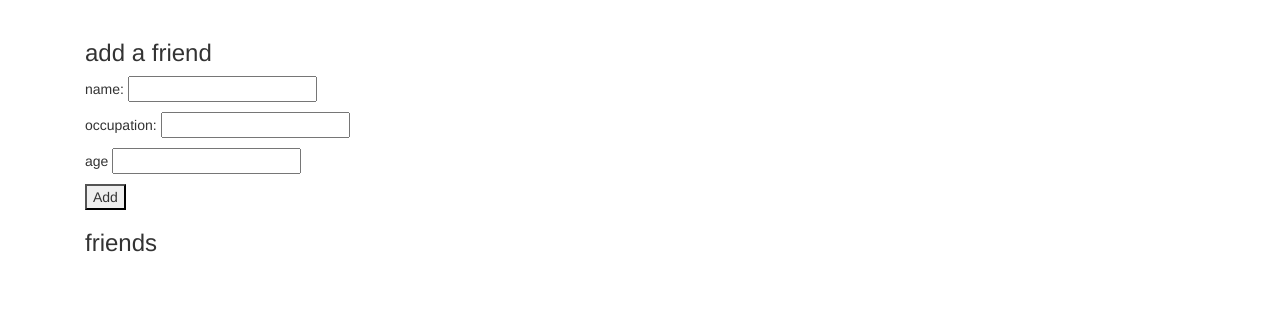
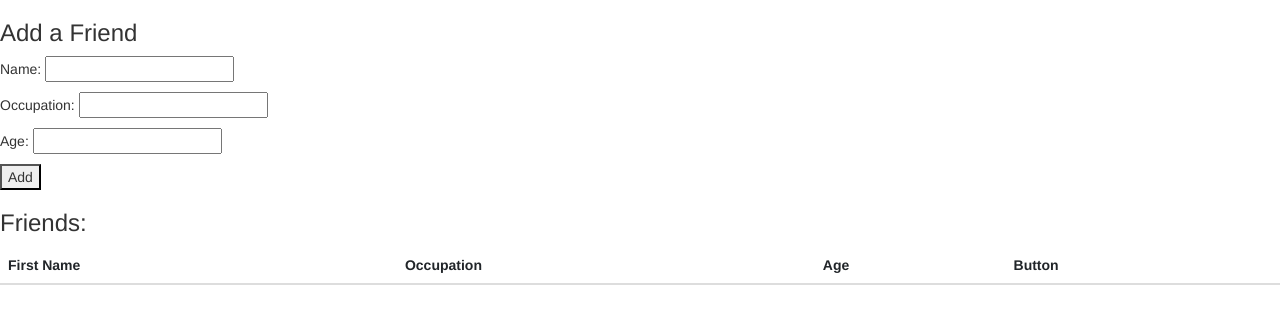
Before and after one commit to linzxe/friendlist, a website: page index.html in a window 1280 px wide. Drawn offline with nearby package versions, Linux system fonts and the light colour scheme.

Commit message:
first commit

```diff
--- a/index.html
+++ b/index.html
@@ -12,39 +12,53 @@
 
     <script type="text/javascript" src="https://maxcdn.bootstrapcdn.com/bootstrap/3.3.7/js/bootstrap.min.js"></script>
 
+    <link href='https://fonts.googleapis.com/css?family=Gloria+Hallelujah' rel='stylesheet' type='text/css'>
+
+
 </head>
 <body>
-<div class="container">
-	<h1></h1>
 
 
-</div>
+       <h3>Add a Friend</h3>
 
-<div class="container">
-		<h3>add a friend</h3>
-		<!--name-->
-		<p>name: <input type="text" id="name"></p>
-		<!--occupation-->
-		<p>occupation: <input type="text" id="occupation"></p>
-		<!--age-->
-		<p>age <input type="text" id="age"></p>
-		<button id="add-friend">Add</button>
+       <!--Name-->
+
+           <p>Name: <input type="text" id="name"></p>
+
+       <!--Occupation-->
+
+           <p>Occupation: <input type="text" id="occupation"></p>
+
+       <!--Age-->
+
+           <p>Age: <input type="text" id="age"></p>
+
+       <button id="add-friend">Add</button>
+
+       <!--GET Friends-->
+       <h3>Friends:<p id="numfriend"> </p></h3>
+
+       <table id="table" class="table table-border table-hover">
+         <thead>
+           <tr>
+             <th>First Name</th>
+             <th>Occupation</th>
+             <th>Age</th>
+             <th>Button</th>
+           </tr>
+
+         </thead>
+         <tbody id="friends">
+           <tr>
+
+           </tr>
+
+         </tbody>
+       </table>
+
+   </div>
 
 
-		<!--get friends-->
-		<h3>friends</h3>
-		<ul id="friends">
-
-
-
-
-
-
-
-		</ul>
-
-
-</div>
 
 <script type="text/javascript" src="js/main.js"></script>
     <script src="https://cdnjs.cloudflare.com/ajax/libs/mustache.js/2.2.1/mustache.min.js"></script>
--- /dev/null
+++ b/public/css/main.css
@@ -0,0 +1,3 @@
+p {
+	font-family: 'Gloria Hallelujah', cursive;
+}
```
